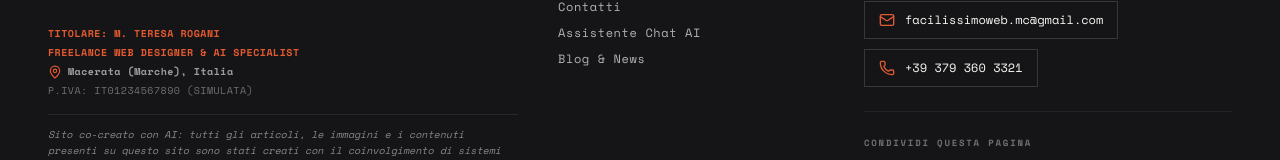
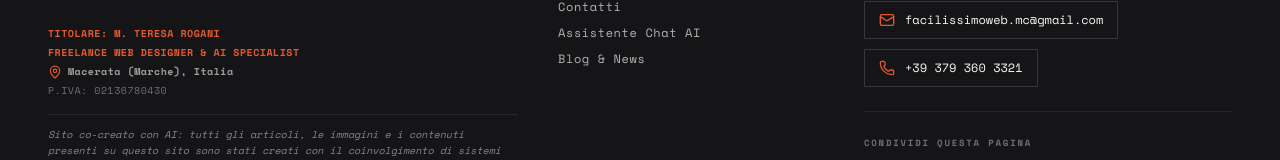
Before and after one commit to Facilissimoweb/caramelle-, a React (Vite) app: page /#/home in a window 1280 px wide. Shown: the part 5158-5318 px from the top of the page. Built offline with nearby package versions, Linux system fonts and the light colour scheme; no server answers.

Commit message:
fix: update VAT number in footer
Replace placeholder VAT number with the correct professional identification code.

```diff
--- a/src/components/Footer.tsx
+++ b/src/components/Footer.tsx
@@ -47,7 +47,7 @@ export default function Footer({
             <p className="text-[#F8F7F4]/60 flex items-center gap-1.5 normal-case font-sans">
               <MapPin className="w-3.5 h-3.5 text-[#E35930]" /> Macerata (Marche), Italia
             </p>
-            <p className="text-[#F8F7F4]/40 font-normal">P.IVA: IT01234567890 (Simulata)</p>
+            <p className="text-[#F8F7F4]/40 font-normal">P.IVA: 02136780430</p>
           </div>
 
           <p className="text-[10px] text-[#F8F7F4]/50 leading-relaxed font-sans italic border-t border-[rgba(248,247,244,0.08)] pt-3 mt-3">
```
